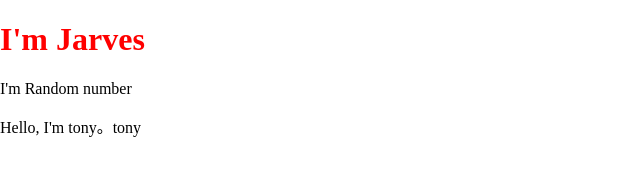
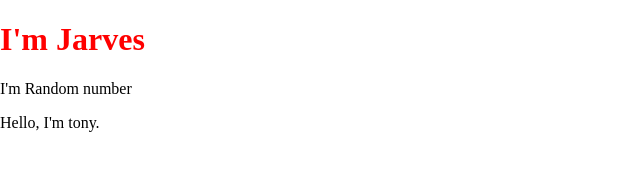
Before and after one commit to IronnMan/Jarvis, a plain HTML site: page index.html in a window 1280 px wide. Shown: the whole page, without its empty margins (0-640 px from the left). Drawn offline with Linux system fonts and the light colour scheme.

Commit message:
修改
错误的地方

```diff
--- a/index.html
+++ b/index.html
@@ -11,7 +11,7 @@
     <h1>I'm Jarves</h1>
     <p>I'm Random number</p>
     <p>
-        Hello, I'm tony。tony
+        Hello, I'm tony.
     </p>
 </body>
 </html>
```
